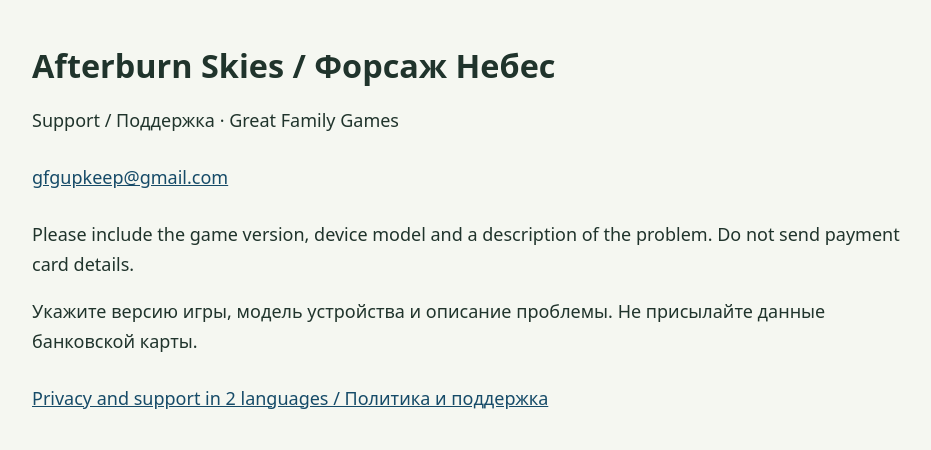
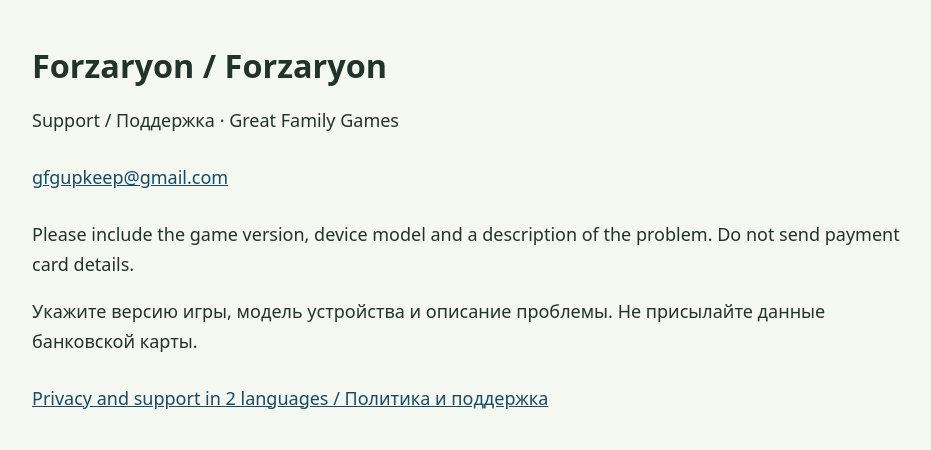
Before and after one commit to Vladimir761867/app-privacy, a plain HTML site: page store-release-20261127/afterburn/index.html in a window 1280 px wide. Shown: the whole page, without its empty margins (168-1099 px from the left). Drawn offline with Linux system fonts and the light colour scheme.

Commit message:
Align release policy and support pages with Forzaryon brand

```diff
--- a/store-release-20261127/afterburn/index.html
+++ b/store-release-20261127/afterburn/index.html
@@ -1 +1 @@
-<!doctype html><html lang="en"><head><meta charset="utf-8"><meta name="viewport" content="width=device-width,initial-scale=1"><title>Afterburn Skies / Форсаж Небес — Support</title><style>body{font:18px/1.65 system-ui,sans-serif;max-width:880px;margin:auto;padding:24px;background:#f5f7f1;color:#20342c}h1{font-size:1.8em;line-height:1.2}h2{font-size:1.35em}a{color:#164b68;display:inline-flex;align-items:center;min-height:48px;overflow-wrap:anywhere}nav{display:flex;gap:4px 18px;flex-wrap:wrap}section{border-top:1px solid #cbd5c6;margin-top:24px;padding-top:16px}p{overflow-wrap:anywhere}.meta{font-size:14px;color:#475c52}</style></head><body><h1>Afterburn Skies / Форсаж Небес</h1><p>Support / Поддержка · Great Family Games</p><p><a href="mailto:gfgupkeep@gmail.com">gfgupkeep@gmail.com</a></p><p>Please include the game version, device model and a description of the problem. Do not send payment card details.</p><p>Укажите версию игры, модель устройства и описание проблемы. Не присылайте данные банковской карты.</p><a href="privacy.html">Privacy and support in 2 languages / Политика и поддержка</a></body></html>
+<!doctype html><html lang="en"><head><meta charset="utf-8"><meta name="viewport" content="width=device-width,initial-scale=1"><title>Forzaryon / Forzaryon — Support</title><style>body{font:18px/1.65 system-ui,sans-serif;max-width:880px;margin:auto;padding:24px;background:#f5f7f1;color:#20342c}h1{font-size:1.8em;line-height:1.2}h2{font-size:1.35em}a{color:#164b68;display:inline-flex;align-items:center;min-height:48px;overflow-wrap:anywhere}nav{display:flex;gap:4px 18px;flex-wrap:wrap}section{border-top:1px solid #cbd5c6;margin-top:24px;padding-top:16px}p{overflow-wrap:anywhere}.meta{font-size:14px;color:#475c52}</style></head><body><h1>Forzaryon / Forzaryon</h1><p>Support / Поддержка · Great Family Games</p><p><a href="mailto:gfgupkeep@gmail.com">gfgupkeep@gmail.com</a></p><p>Please include the game version, device model and a description of the problem. Do not send payment card details.</p><p>Укажите версию игры, модель устройства и описание проблемы. Не присылайте данные банковской карты.</p><a href="privacy.html">Privacy and support in 2 languages / Политика и поддержка</a></body></html>
```
Also changed, not shown: store-release-20261127/afterburn/privacy.html (+1 -1 lines), store-release-20261127/afterburn/support.html (+1 -1 lines).
